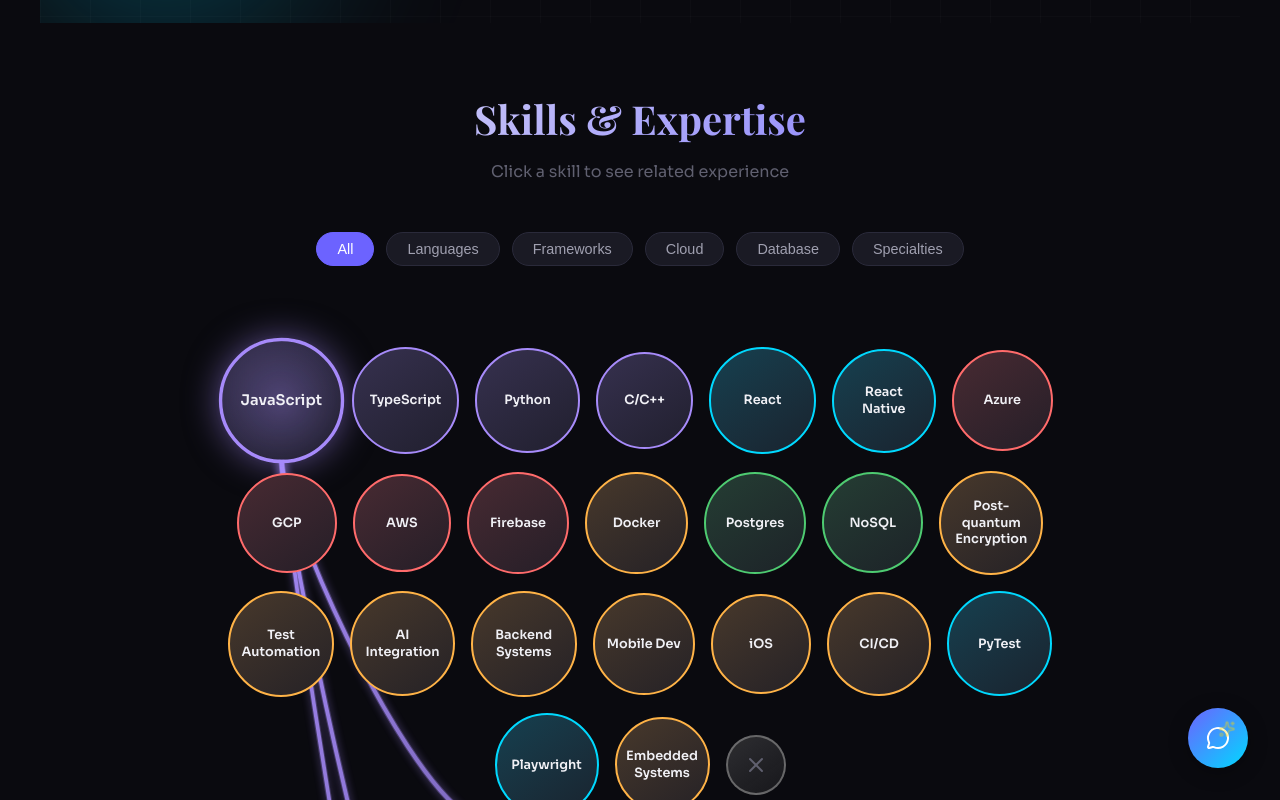
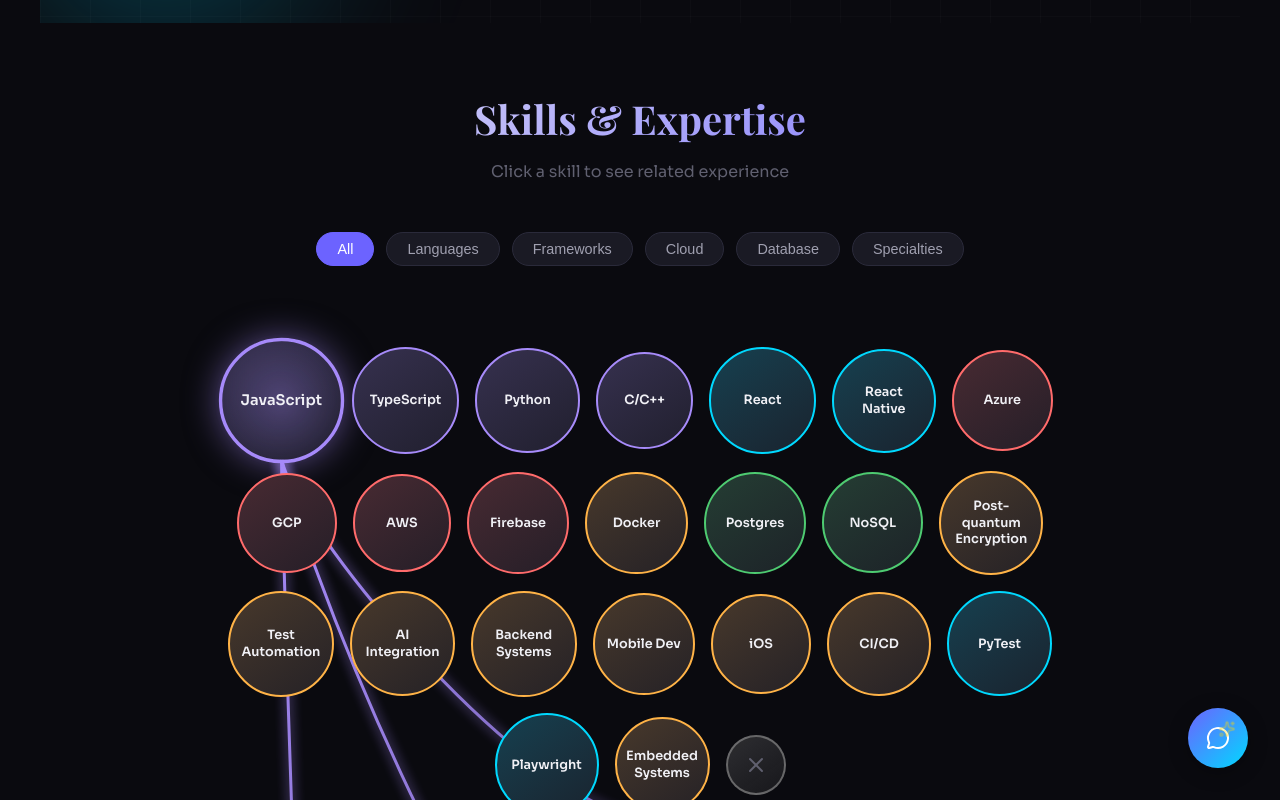
Before and after one commit to ramoe728/ai-resume, a React (Vite) app in the folder portfolio/: page / in a window 1280 px wide. Both pictures are taken after a click on the element "JavaScript". Shown: the part 984-1784 px from the top of the page. Built offline with nearby package versions, Linux system fonts and the light colour scheme.

Commit message:
performance improvement

```diff
--- a/portfolio/src/components/SkillConnectorLines.css
+++ b/portfolio/src/components/SkillConnectorLines.css
@@ -1,18 +1,16 @@
 .skill-connector-svg {
   overflow: visible;
+  /* Use GPU acceleration */
+  will-change: contents;
 }
 
-/* Animated path drawing effect - use large dash values to ensure full path is drawn */
+/* Animated path drawing effect */
 .connector-path {
-  stroke-dasharray: 5000;
-  stroke-dashoffset: 5000;
-  animation: draw-path 1.5s ease-out forwards, pulse-line 2s ease-in-out infinite 1.5s;
-}
-
-.connector-path-glow {
-  stroke-dasharray: 5000;
-  stroke-dashoffset: 5000;
-  animation: draw-path 1.5s ease-out forwards, glow-pulse 2s ease-in-out infinite 1.5s;
+  stroke-dasharray: 10000;
+  stroke-dashoffset: 10000;
+  animation: draw-path 1s ease-out forwards;
+  /* GPU acceleration for the filter */
+  will-change: stroke-dashoffset;
 }
 
 @keyframes draw-path {
@@ -21,29 +19,8 @@
   }
 }
 
-@keyframes pulse-line {
-  0%, 100% {
-    opacity: 0.8;
-    stroke-width: 3;
-  }
-  50% {
-    opacity: 1;
-    stroke-width: 4;
-  }
-}
-
-@keyframes glow-pulse {
-  0%, 100% {
-    opacity: 0.3;
-    stroke-width: 5;
-  }
-  50% {
-    opacity: 0.5;
-    stroke-width: 6;
-  }
-}
-
 /* Traveling dot - starts hidden, SVG animate controls visibility */
 .connector-dot {
   opacity: 0;
+  will-change: transform;
 }
--- a/portfolio/src/components/SkillConnectorLines.tsx
+++ b/portfolio/src/components/SkillConnectorLines.tsx
@@ -1,4 +1,4 @@
-import React, { useEffect, useState, useCallback } from 'react';
+import { useEffect, useState, useCallback, useMemo, useRef } from 'react';
 import { useHighlight } from '../context/HighlightContext';
 import { skills, experiences } from '../data/resumeData';
 import './SkillConnectorLines.css';
@@ -12,6 +12,31 @@
   specialty: '#FFB347',
 };
 
+// Sanitize string for use as SVG ID (remove spaces and special characters)
+function sanitizeId(str: string): string {
+  return str.replace(/[^a-zA-Z0-9]/g, '-').toLowerCase();
+}
+
+// Simple hash function to get consistent "random" values based on string
+function hashString(str: string): number {
+  let hash = 0;
+  for (let i = 0; i < str.length; i++) {
+    const char = str.charCodeAt(i);
+    hash = ((hash << 5) - hash) + char;
+    hash = hash & hash;
+  }
+  return Math.abs(hash);
+}
+
+// Get one of 5 evenly spaced connection points along the top of a card
+function getConnectionPoint(cardRect: DOMRect, pathId: string): number {
+  const padding = cardRect.width * 0.1;
+  const usableWidth = cardRect.width - (padding * 2);
+  const spacing = usableWidth / 4;
+  const spotIndex = hashString(pathId) % 5;
+  return cardRect.left + padding + (spacing * spotIndex);
+}
+
 interface ConnectionPath {
   id: string;
   color: string;
@@ -20,55 +45,89 @@
   endX: number;
   endY: number;
   delay: number;
+  pathD: string; // Pre-computed path string
+}
+
+// Generate a curved path with some meander
+function generatePathD(startX: number, startY: number, endX: number, endY: number): string {
+  const midY = startY + (endY - startY) * 0.5;
+  const controlOffset = (endX - startX) * 0.3;
+
+  return `M ${startX} ${startY} C ${startX} ${startY + 50}, ${startX + controlOffset} ${midY - 50}, ${startX + (endX - startX) * 0.5} ${midY} S ${endX - controlOffset} ${endY - 100}, ${endX} ${endY}`;
 }
 
 export function SkillConnectorLines() {
-  const { activeSkills, highlightedExperiences } = useHighlight();
+  const { activeSkills } = useHighlight();
   const [paths, setPaths] = useState<ConnectionPath[]>([]);
   const [dimensions, setDimensions] = useState({ width: 0, height: 0 });
+  const isCalculating = useRef(false);
 
   // Calculate paths between skill bubbles and experience cards
   const calculatePaths = useCallback(() => {
+    // Prevent concurrent calculations
+    if (isCalculating.current) return;
+    isCalculating.current = true;
+
     if (activeSkills.length === 0) {
       setPaths([]);
+      isCalculating.current = false;
       return;
     }
 
     const newPaths: ConnectionPath[] = [];
     let delay = 0;
+    const scrollY = window.scrollY;
+
+    // Batch DOM reads
+    const skillElements: Map<string, DOMRect> = new Map();
+    const expElements: Map<string, DOMRect> = new Map();
 
     activeSkills.forEach((skillName) => {
-      // Find the skill bubble element
       const skillBubble = document.querySelector(`[data-skill="${skillName}"]`);
-      if (!skillBubble) return;
+      if (skillBubble) {
+        skillElements.set(skillName, skillBubble.getBoundingClientRect());
+      }
+    });
 
-      const skillRect = skillBubble.getBoundingClientRect();
-      const scrollY = window.scrollY;
+    experiences.forEach((exp) => {
+      const expCard = document.querySelector(`[data-experience="${exp.id}"]`);
+      if (expCard) {
+        expElements.set(exp.id, expCard.getBoundingClientRect());
+      }
+    });
 
-      // Find which experiences use this skill
+    // Now calculate paths without additional DOM queries
+    activeSkills.forEach((skillName) => {
+      const skillRect = skillElements.get(skillName);
+      if (!skillRect) return;
+
       const matchingExperiences = experiences.filter(exp =>
         exp.skills.some(s => s.toLowerCase() === skillName.toLowerCase())
       );
 
-      // Get skill info for color
       const skill = skills.find(s => s.name === skillName);
-      const color = skill ? categoryColors[skill.category] : '#6C63FF';
+      const color = skill ? categoryColors[skill.category] : '#A78BFA';
 
       matchingExperiences.forEach((exp) => {
-        // Find the experience card element
-        const expCard = document.querySelector(`[data-experience="${exp.id}"]`);
-        if (!expCard) return;
+        const expRect = expElements.get(exp.id);
+        if (!expRect) return;
 
-        const expRect = expCard.getBoundingClientRect();
+        // Sanitize ID for SVG compatibility (no spaces or special chars)
+        const pathId = sanitizeId(`${skillName}-${exp.id}`);
+        const startX = skillRect.left + skillRect.width / 2;
+        const startY = skillRect.bottom + scrollY;
+        const endX = getConnectionPoint(expRect, pathId);
+        const endY = expRect.top + scrollY;
 
         newPaths.push({
-          id: `${skillName}-${exp.id}`,
+          id: pathId,
           color,
-          startX: skillRect.left + skillRect.width / 2,
-          startY: skillRect.bottom + scrollY,
-          endX: expRect.left + expRect.width / 2,
-          endY: expRect.top + scrollY,
-          delay: delay * 0.1,
+          startX,
+          startY,
+          endX,
+          endY,
+          delay: Math.min(delay * 0.05, 0.3), // Cap delay to reduce stagger time
+          pathD: generatePathD(startX, startY, endX, endY),
         });
 
         delay++;
@@ -76,9 +135,10 @@
     });
 
     setPaths(newPaths);
+    isCalculating.current = false;
   }, [activeSkills]);
 
-  // Update dimensions and recalculate on scroll/resize
+  // Update dimensions
   useEffect(() => {
     const updateDimensions = () => {
       setDimensions({
@@ -90,55 +150,117 @@
     updateDimensions();
     calculatePaths();
 
-    // Debounce scroll/resize handlers
-    let timeout: ReturnType<typeof setTimeout>;
-    const handleUpdate = () => {
-      clearTimeout(timeout);
-      timeout = setTimeout(() => {
+    // Only recalculate on resize (not scroll - paths use absolute positions)
+    let resizeTimeout: ReturnType<typeof setTimeout>;
+    const handleResize = () => {
+      clearTimeout(resizeTimeout);
+      resizeTimeout = setTimeout(() => {
         updateDimensions();
         calculatePaths();
-      }, 50);
+      }, 200); // Longer debounce for resize
     };
 
-    window.addEventListener('scroll', handleUpdate);
-    window.addEventListener('resize', handleUpdate);
+    window.addEventListener('resize', handleResize);
 
     return () => {
-      window.removeEventListener('scroll', handleUpdate);
-      window.removeEventListener('resize', handleUpdate);
-      clearTimeout(timeout);
+      window.removeEventListener('resize', handleResize);
+      clearTimeout(resizeTimeout);
     };
   }, [calculatePaths]);
 
   // Recalculate when active skills change
   useEffect(() => {
-    // Small delay to ensure DOM has updated
-    const timeout = setTimeout(() => {
+    // Use requestAnimationFrame for smoother updates
+    const frameId = requestAnimationFrame(() => {
       calculatePaths();
-    }, 100);
-    return () => clearTimeout(timeout);
-  }, [activeSkills, highlightedExperiences, calculatePaths]);
+    });
+    return () => cancelAnimationFrame(frameId);
+  }, [activeSkills, calculatePaths]);
+
+  // Memoize the SVG content to prevent unnecessary re-renders
+  const linesSvgContent = useMemo(() => {
+    if (paths.length === 0) return null;
+
+    return (
+      <>
+        <defs>
+          {paths.map((path) => (
+            <linearGradient
+              key={`gradient-${path.id}`}
+              id={`gradient-${path.id}`}
+              x1="0%"
+              y1="0%"
+              x2="0%"
+              y2="100%"
+            >
+              <stop offset="0%" stopColor={path.color} stopOpacity="1" />
+              <stop offset="50%" stopColor={path.color} stopOpacity="0.7" />
+              <stop offset="100%" stopColor={path.color} stopOpacity="0.4" />
+            </linearGradient>
+          ))}
+        </defs>
+
+        {paths.map((path) => (
+          <path
+            key={path.id}
+            d={path.pathD}
+            fill="none"
+            stroke={`url(#gradient-${path.id})`}
+            strokeWidth="3"
+            strokeLinecap="round"
+            className="connector-path"
+            style={{
+              animationDelay: `${path.delay}s`,
+              filter: `drop-shadow(0 0 6px ${path.color})`,
+            }}
+          />
+        ))}
+      </>
+    );
+  }, [paths]);
+
+  const dotsSvgContent = useMemo(() => {
+    if (paths.length === 0) return null;
+
+    return paths.map((path) => (
+      <g key={path.id}>
+        <path
+          id={`motion-${path.id}`}
+          d={path.pathD}
+          fill="none"
+          stroke="none"
+        />
+
+        <circle
+          r="6"
+          fill={path.color}
+          className="connector-dot"
+          style={{
+            filter: `drop-shadow(0 0 4px ${path.color})`,
+          }}
+        >
+          <animateMotion
+            dur="2s"
+            repeatCount="indefinite"
+            begin={`${path.delay + 0.3}s`}
+            fill="freeze"
+          >
+            <mpath xlinkHref={`#motion-${path.id}`} />
+          </animateMotion>
+          <animate
+            attributeName="opacity"
+            from="0"
+            to="1"
+            dur="0.2s"
+            begin={`${path.delay + 0.3}s`}
+            fill="freeze"
+          />
+        </circle>
+      </g>
+    ));
+  }, [paths]);
 
   if (paths.length === 0) return null;
-
-  // Generate a curved path with some meander
-  const generatePath = (path: ConnectionPath): string => {
-    const { startX, startY, endX, endY } = path;
-    const midY = startY + (endY - startY) * 0.5;
-
-    // Add some horizontal offset for visual interest
-    const controlOffset = (endX - startX) * 0.3;
-
-    // Create a bezier curve that meanders
-    return `
-      M ${startX} ${startY}
-      C ${startX} ${startY + 50},
-        ${startX + controlOffset} ${midY - 50},
-        ${startX + (endX - startX) * 0.5} ${midY}
-      S ${endX - controlOffset} ${endY - 100},
-        ${endX} ${endY}
-    `;
-  };
 
   return (
     <>
@@ -155,62 +277,7 @@
           zIndex: -1,
         }}
       >
-        <defs>
-          {paths.map((path) => (
-            <linearGradient
-              key={`gradient-${path.id}`}
-              id={`gradient-${path.id}`}
-              x1="0%"
-              y1="0%"
-              x2="0%"
-              y2="100%"
-            >
-              <stop offset="0%" stopColor={path.color} stopOpacity="1" />
-              <stop offset="50%" stopColor={path.color} stopOpacity="0.6" />
-              <stop offset="100%" stopColor={path.color} stopOpacity="0.3" />
-            </linearGradient>
-          ))}
-
-          {/* Glow filter for lines */}
-          <filter id="glow-lines" x="-50%" y="-50%" width="200%" height="200%">
-            <feGaussianBlur stdDeviation="4" result="coloredBlur" />
-            <feMerge>
-              <feMergeNode in="coloredBlur" />
-              <feMergeNode in="SourceGraphic" />
-            </feMerge>
-          </filter>
-        </defs>
-
-        {paths.map((path) => (
-          <g key={path.id}>
-            {/* Background glow line */}
-            <path
-              d={generatePath(path)}
-              fill="none"
-              stroke={path.color}
-              strokeWidth="3"
-              strokeOpacity="0.8"
-              filter="url(#glow-lines)"
-              className="connector-path-glow"
-              style={{
-                animationDelay: `${path.delay}s`,
-              }}
-            />
-
-            {/* Main animated line */}
-            <path
-              d={generatePath(path)}
-              fill="none"
-              stroke={`url(#gradient-${path.id})`}
-              strokeWidth="3"
-              strokeLinecap="round"
-              className="connector-path"
-              style={{
-                animationDelay: `${path.delay}s`,
-              }}
-            />
-          </g>
-        ))}
+        {linesSvgContent}
       </svg>
 
       {/* SVG for dots - renders IN FRONT of skill bubbles */}
@@ -226,54 +293,7 @@
           zIndex: 100,
         }}
       >
-        <defs>
-          {/* Glow filter for dots */}
-          <filter id="glow-dots" x="-50%" y="-50%" width="200%" height="200%">
-            <feGaussianBlur stdDeviation="4" result="coloredBlur" />
-            <feMerge>
-              <feMergeNode in="coloredBlur" />
-              <feMergeNode in="SourceGraphic" />
-            </feMerge>
-          </filter>
-        </defs>
-
-        {paths.map((path) => (
-          <g key={path.id}>
-            {/* Hidden path for motion */}
-            <path
-              id={`motion-${path.id}`}
-              d={generatePath(path)}
-              fill="none"
-              stroke="none"
-            />
-
-            {/* Animated traveling dot */}
-            <circle
-              r="6"
-              fill={path.color}
-              filter="url(#glow-dots)"
-              className="connector-dot"
-            >
-              <animateMotion
-                dur="2s"
-                repeatCount="indefinite"
-                begin={`${path.delay + 0.5}s`}
-                fill="freeze"
-              >
-                <mpath xlinkHref={`#motion-${path.id}`} />
-              </animateMotion>
-              {/* Keep dot hidden until animation starts */}
-              <animate
-                attributeName="opacity"
-                from="0"
-                to="1"
-                dur="0.3s"
-                begin={`${path.delay + 0.5}s`}
-                fill="freeze"
-              />
-            </circle>
-          </g>
-        ))}
+        {dotsSvgContent}
       </svg>
     </>
   );
```
